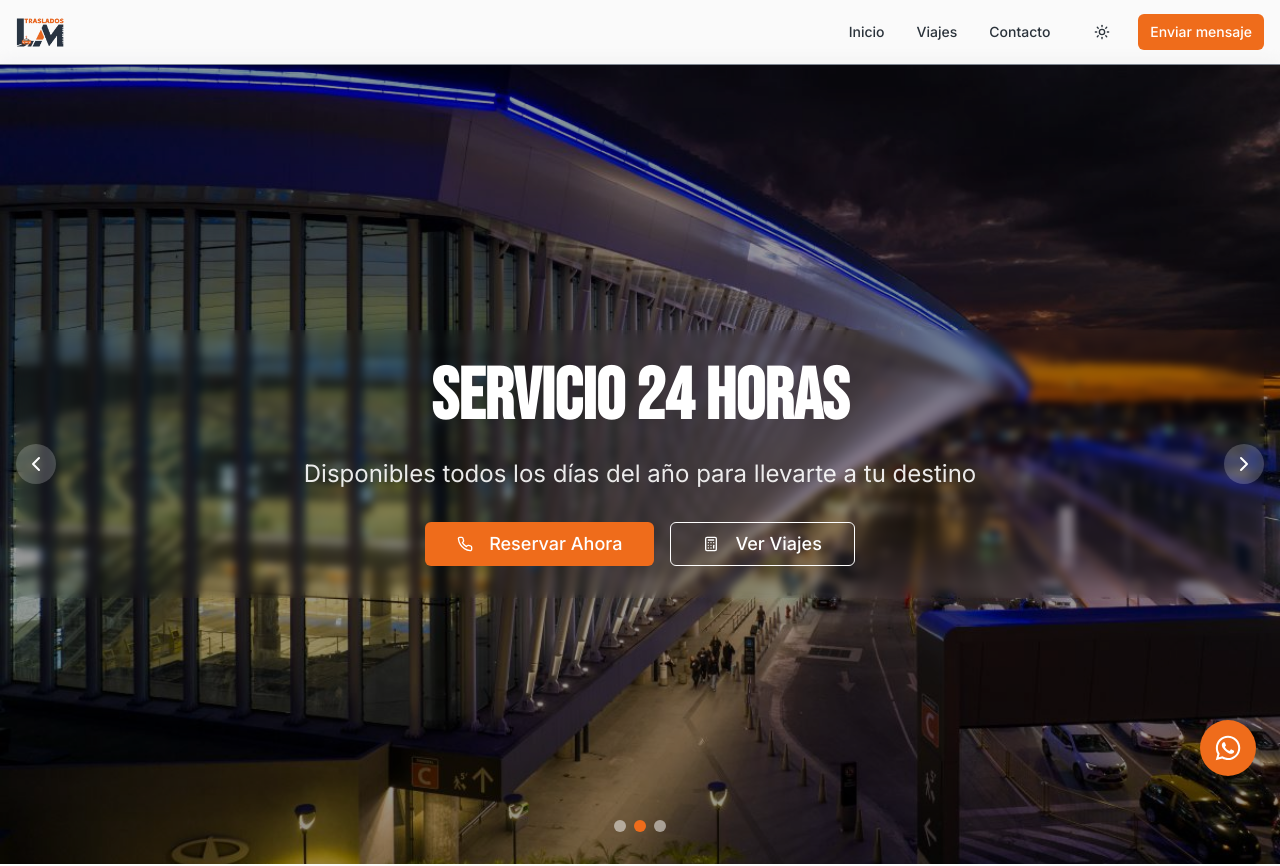
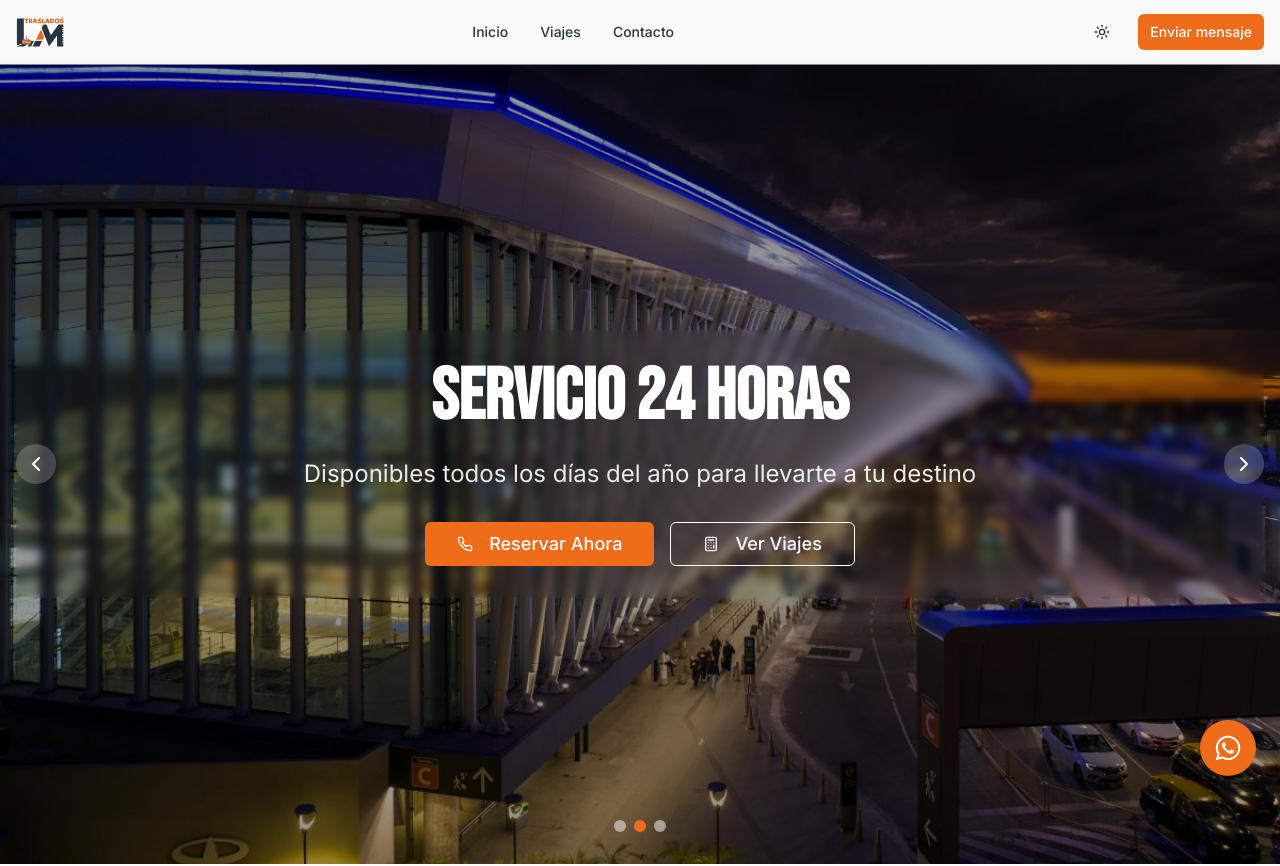
Before and after one commit to eltanook/traslados-lm, a Next.js app: page / in a window 1280 px wide. Shown: the top 866 px of the page. Built offline with nearby package versions, Linux system fonts and the light colour scheme.

Commit message:
Fix navbar layout, hero image mobile issues, and hydration error

```diff
--- a/components/hero-carousel.tsx
+++ b/components/hero-carousel.tsx
@@ -40,9 +40,9 @@ export function HeroCarousel() {
 
   return (
     <section className="relative h-screen flex items-center justify-center overflow-hidden">
-      {/* Background with attachment fixed effect */}
+      {/* Background - mobile-friendly approach */}
       <div
-        className="absolute inset-0 bg-cover bg-center bg-fixed"
+        className="absolute inset-0 bg-cover bg-center"
         style={{
           backgroundImage: `url('/hero.jpg')`,
         }}
--- a/components/navbar.tsx
+++ b/components/navbar.tsx
@@ -1,6 +1,6 @@
 "use client"
 
-import { useState } from "react"
+import { useState, useEffect } from "react"
 import Link from "next/link"
 import Image from "next/image"
 import { Button } from "@/components/ui/button"
@@ -10,15 +10,20 @@ import { useTheme } from "next-themes"
 
 export function Navbar() {
   const [isOpen, setIsOpen] = useState(false)
+  const [mounted, setMounted] = useState(false)
   const { theme, resolvedTheme } = useTheme()
 
+  useEffect(() => {
+    setMounted(true)
+  }, [])
+
   const currentTheme = theme === "system" ? resolvedTheme : theme
-  const logoSrc = currentTheme === "dark" ? "/logo2.png" : "/logo1.png"
+  const logoSrc = mounted && currentTheme === "dark" ? "/logo2.png" : "/logo1.png"
 
   return (
     <nav className="fixed top-0 w-full z-50 bg-background/95 backdrop-blur supports-[backdrop-filter]:bg-background/60 border-b">
       <div className="container mx-auto px-4">
-        <div className="flex items-center justify-start h-16">
+        <div className="flex items-center justify-between h-16">
           {/* Logo */}
           <Link href="/" className="flex items-center gap-2">
             <Image
@@ -26,12 +31,12 @@ export function Navbar() {
               alt="Traslados L.M."
               width={180}
               height={60}
-              className="h-12 w-auto"
+              className="h-10 sm:h-12 w-auto"
             />
           </Link>
 
           {/* Desktop Navigation */}
-          <div className="hidden md:flex items-center gap-8 ml-auto">
+          <div className="hidden md:flex items-center gap-8">
             <Link href="/" className="text-sm font-medium hover:text-brand-orange transition-colors">
               Inicio
             </Link>
@@ -44,7 +49,7 @@ export function Navbar() {
           </div>
 
           {/* Desktop Actions */}
-          <div className="hidden md:flex items-center gap-4 ml-8">
+          <div className="hidden md:flex items-center gap-4">
             <ThemeToggle />
             <Button size="sm" className="bg-brand-orange hover:bg-brand-orange/90 text-white" asChild>
               <Link href="https://wa.me/5492212227966" target="_blank">
@@ -53,7 +58,7 @@ export function Navbar() {
             </Button>
           </div>
 
-          {/* Mobile Menu Button */}
+          {/* Mobile Actions */}
           <div className="md:hidden flex items-center gap-2">
             <ThemeToggle />
             <Button variant="ghost" size="sm" onClick={() => setIsOpen(!isOpen)}>
```
